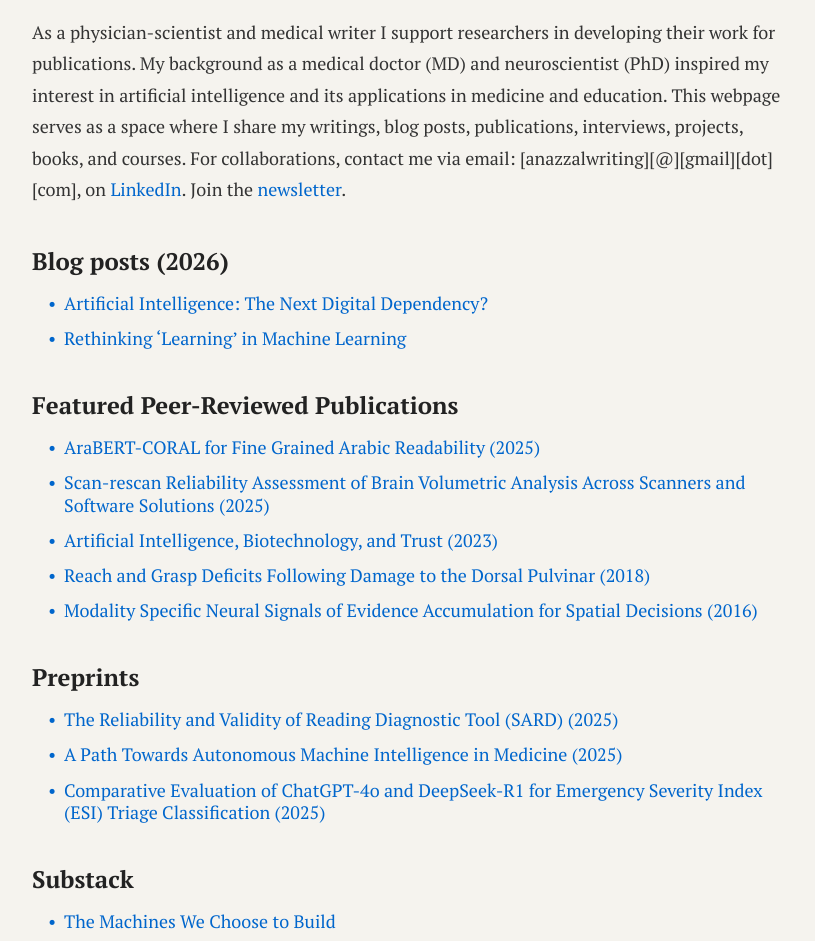
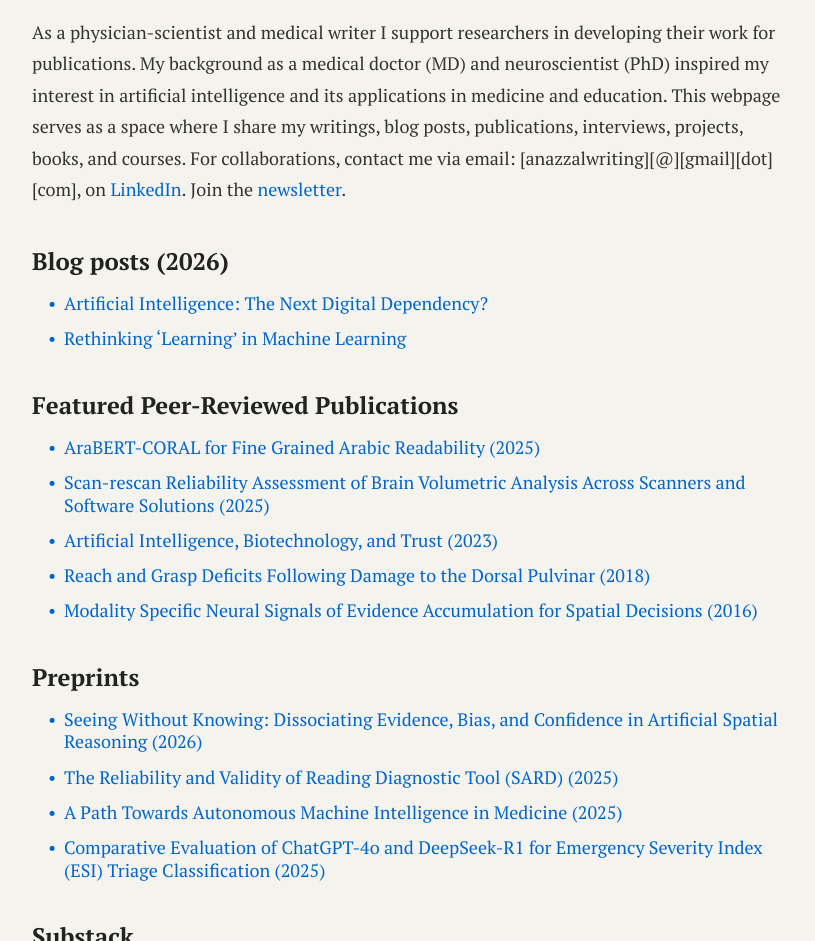
Before and after one commit to anazz-dev/personal-blog, a plain HTML site: page index.html in a window 1280 px wide. Shown: the part 91-1032 px from the top of the page, without its empty margins (232-1047 px from the left). Drawn offline with Linux system fonts and the light colour scheme.

Commit message:
Update index.html

```diff
--- a/index.html
+++ b/index.html
@@ -55,6 +55,7 @@
              <section>
                 <h2>Preprints</h2>
                 <ul class="post-list">
+                    <li><a href="https://zenodo.org/records/18672809">Seeing Without Knowing: Dissociating Evidence, Bias, and Confidence in Artificial Spatial Reasoning (2026)</a></li>
                     <li><a href="https://sciety.org/articles/activity/10.35542/osf.io/tfbms_v1">The Reliability and Validity of Reading Diagnostic Tool (SARD) (2025)</a></li>
                     <li><a href="https://zenodo.org/records/17171334">A Path Towards Autonomous Machine Intelligence in Medicine (2025)</a></li>
                     <li><a href="https://zenodo.org/records/14823265">Comparative Evaluation of ChatGPT-4o and DeepSeek-R1 for Emergency Severity Index (ESI) Triage Classification (2025)</a></li>
```
